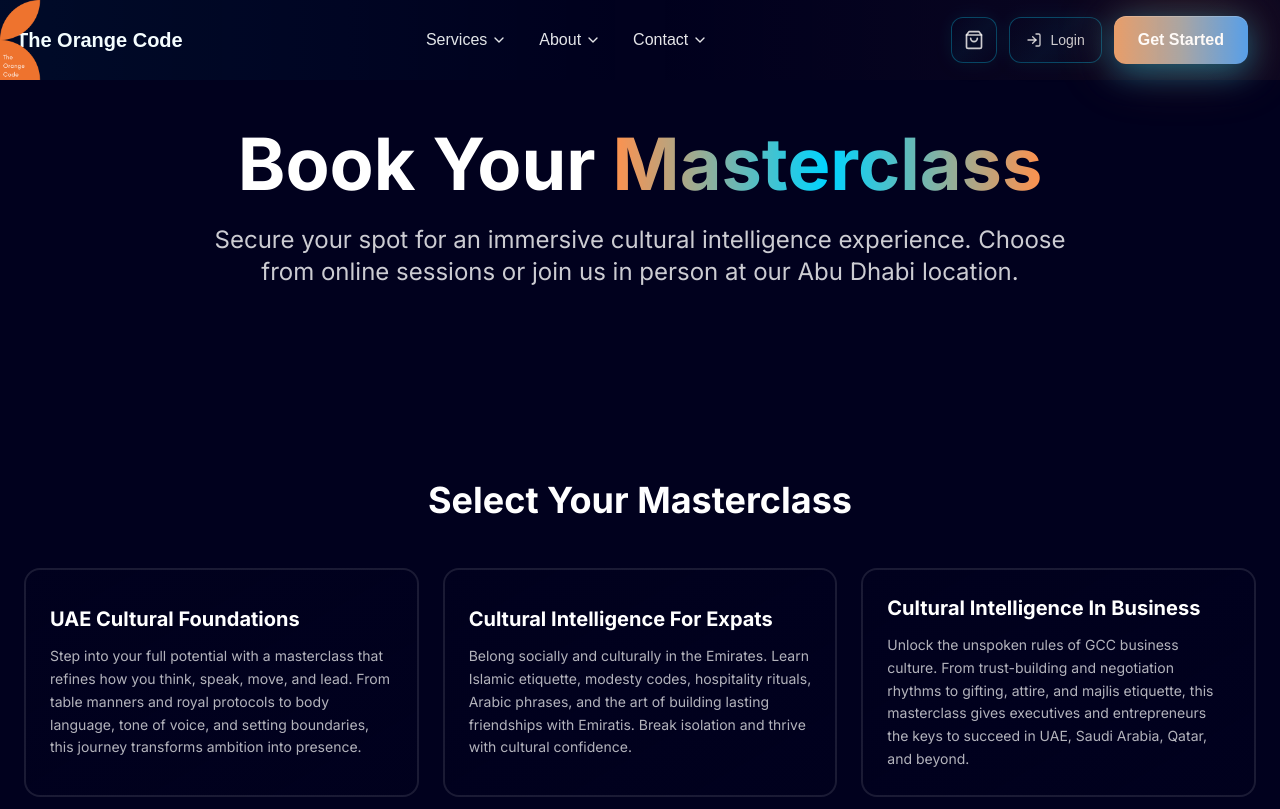
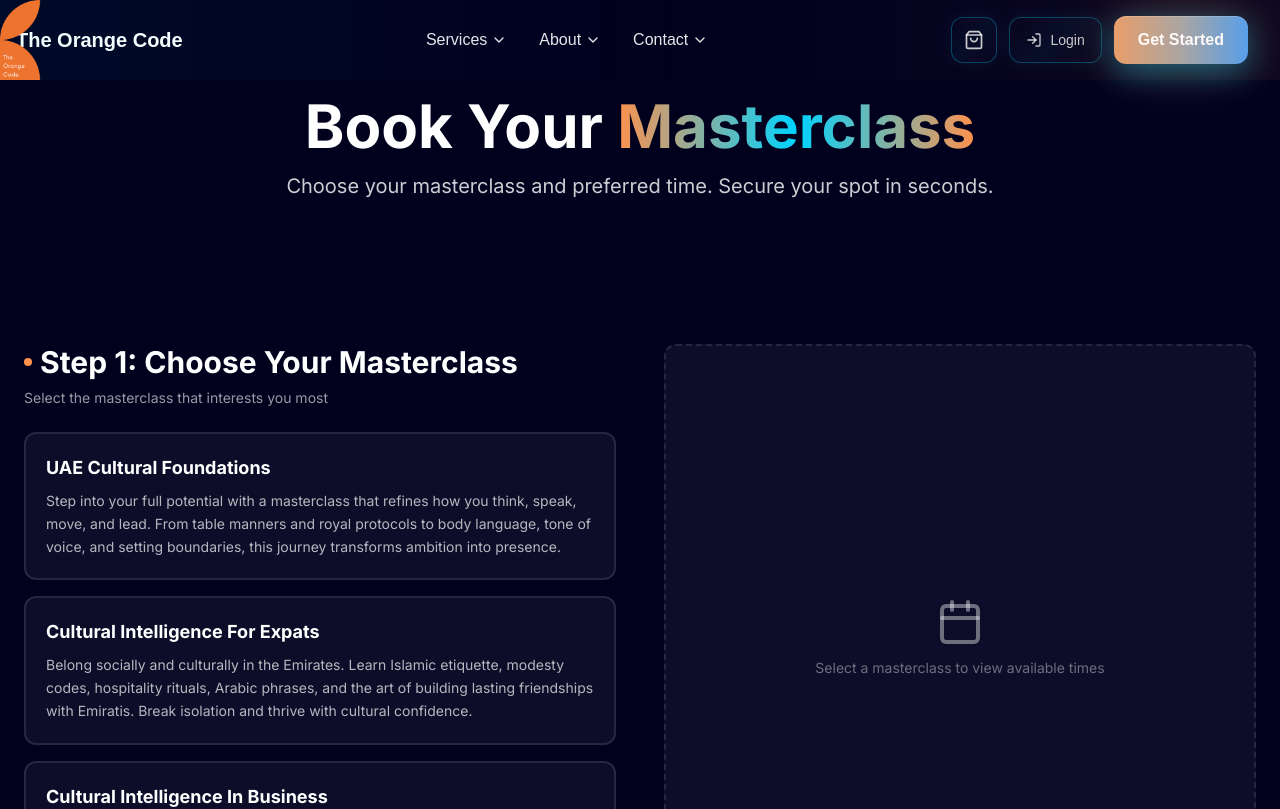
Before and after one commit to sksh100/theorangecode, a Next.js app: page /masterclasses in a window 1280 px wide. Shown: the top 809 px of the page. Built offline with nearby package versions, Linux system fonts and the light colour scheme.

Commit message:
Redesign masterclass page: side-by-side layout, fixed checkout button, award-winning UX

```diff
--- a/src/app/masterclasses/page.tsx
+++ b/src/app/masterclasses/page.tsx
@@ -2,7 +2,7 @@
 
 import { useState, useEffect } from 'react'
 import { motion, AnimatePresence } from 'framer-motion'
-import { Calendar, Clock, MapPin, Video, Mail, ArrowRight, Check } from 'lucide-react'
+import { Calendar, Clock, MapPin, Video, Mail, ArrowRight, Check, Sparkles } from 'lucide-react'
 import { ModernNavbar } from '@/components/ModernNavbar'
 import { ModernFooter } from '@/components/ModernFooter'
 import Link from 'next/link'
@@ -42,32 +42,26 @@ const masterclasses: Masterclass[] = [
   }
 ]
 
-// Generate available dates for the next 4 weeks - compact format
+// Generate available dates for the next 4 weeks
 const generateAvailableDates = (): TimeSlot[] => {
   const slots: TimeSlot[] = []
   const today = new Date()
   const fourWeeksLater = new Date(today)
   fourWeeksLater.setDate(today.getDate() + 28)
 
-  // Online slots: Monday, Wednesday, Saturday mornings (10:00 AM - 1:00 PM Dubai time)
   const onlineDays = [1, 3, 6] // Monday, Wednesday, Saturday
   const onlineTime = '10:00 AM - 1:00 PM'
-
-  // Offline slots: Tuesday, Thursday (11:00 AM - 2:00 PM)
   const offlineDays = [2, 4] // Tuesday, Thursday
   const offlineTime = '11:00 AM - 2:00 PM'
 
   for (let d = new Date(today); d <= fourWeeksLater; d.setDate(d.getDate() + 1)) {
     const dayOfWeek = d.getDay()
-
-    // Compact date format
     const formattedDate = d.toLocaleDateString('en-US', {
       weekday: 'short',
       month: 'short',
       day: 'numeric'
     })
 
-    // Add online slots
     if (onlineDays.includes(dayOfWeek)) {
       slots.push({
         date: formattedDate,
@@ -77,7 +71,6 @@ const generateAvailableDates = (): TimeSlot[] => {
       })
     }
 
-    // Add offline slots
     if (offlineDays.includes(dayOfWeek)) {
       slots.push({
         date: formattedDate,
@@ -95,24 +88,15 @@ export default function MasterclassesPage() {
   const [selectedMasterclass, setSelectedMasterclass] = useState<number | null>(null)
   const [selectedSlot, setSelectedSlot] = useState<TimeSlot | null>(null)
   const [filterType, setFilterType] = useState<'all' | 'online' | 'offline'>('all')
-  const [showSummary, setShowSummary] = useState(false)
 
   const availableSlots = generateAvailableDates()
   const filteredSlots = filterType === 'all'
     ? availableSlots
     : availableSlots.filter(slot => slot.type === filterType)
 
-  // Show summary when both are selected
-  useEffect(() => {
-    setShowSummary(selectedMasterclass !== null && selectedSlot !== null)
-  }, [selectedMasterclass, selectedSlot])
-
   const handleBookNow = () => {
     if (selectedMasterclass && selectedSlot) {
-      // Redirect directly to Stripe checkout
       const paymentLink = 'https://buy.stripe.com/5kQ3cv79cfH3byHdO08k800'
-
-      // Store booking data for reference
       const masterclassName = masterclasses.find(m => m.id === selectedMasterclass)?.title
       const bookingData = {
         masterclass: masterclassName,
@@ -121,8 +105,6 @@ export default function MasterclassesPage() {
         type: selectedSlot.type
       }
       sessionStorage.setItem('bookingData', JSON.stringify(bookingData))
-
-      // Immediate redirect to checkout
       window.location.href = paymentLink
     }
   }
@@ -131,6 +113,7 @@ export default function MasterclassesPage() {
     ? masterclasses.find(m => m.id === selectedMasterclass)
     : null
 
+  const isReadyToBook = selectedMasterclass !== null && selectedSlot !== null
 
   return (
     <div className="min-h-screen bg-primary-dark text-white">
@@ -143,7 +126,7 @@ export default function MasterclassesPage() {
         className="relative"
       >
         {/* Hero Section */}
-        <section className="relative py-20 md:py-32 overflow-hidden">
+        <section className="relative py-16 md:py-24 overflow-hidden">
           <div className="absolute inset-0 opacity-20">
             <div className="grid-pattern-animated" />
           </div>
@@ -155,48 +138,55 @@ export default function MasterclassesPage() {
               transition={{ duration: 0.8 }}
               className="text-center max-w-4xl mx-auto"
             >
-              <h1 className="text-5xl md:text-7xl font-bold mb-6">
+              <h1 className="text-4xl md:text-6xl font-bold mb-4">
                 <span className="text-white">Book Your </span>
                 <span className="bg-gradient-to-r from-orange via-azure-blue to-orange bg-clip-text text-transparent">
                   Masterclass
                 </span>
               </h1>
-              <p className="text-xl md:text-2xl text-white/80 leading-relaxed">
-                Secure your spot for an immersive cultural intelligence experience. Choose from online sessions or join us in person at our Abu Dhabi location.
+              <p className="text-lg md:text-xl text-white/80 leading-relaxed">
+                Choose your masterclass and preferred time. Secure your spot in seconds.
               </p>
             </motion.div>
           </div>
         </section>
 
-        {/* Masterclasses Selection */}
-        <section className="py-16 relative">
+        {/* Main Booking Section - Side by Side */}
+        <section className="py-8 md:py-12 relative">
           <div className="container mx-auto px-6">
-            <h2 className="text-3xl md:text-4xl font-bold text-center mb-12">
-              Select Your Masterclass
+            <div className="grid grid-cols-1 lg:grid-cols-2 gap-8 lg:gap-12 max-w-7xl mx-auto">
+
+              {/* Left Side - Masterclass Selection */}
+              <div className="space-y-6">
+                <div>
+                  <h2 className="text-2xl md:text-3xl font-bold mb-2 flex items-center gap-2">
+                    <span className="w-2 h-2 bg-orange rounded-full"></span>
+                    Step 1: Choose Your Masterclass
                   </h2>
+                  <p className="text-white/60 text-sm mb-6">Select the masterclass that interests you most</p>
+                </div>
 
-            <div className="grid grid-cols-1 md:grid-cols-3 gap-6 mb-16">
+                <div className="space-y-4">
                   {masterclasses.map((masterclass, index) => (
                     <motion.button
                       key={masterclass.id}
                       onClick={() => {
                         setSelectedMasterclass(masterclass.id)
-                    // Reset slot when masterclass changes
                         if (selectedMasterclass !== masterclass.id) {
                           setSelectedSlot(null)
                         }
                       }}
-                  initial={{ opacity: 0, y: 20 }}
+                      initial={{ opacity: 0, x: -20 }}
                       animate={{
                         opacity: 1,
-                    y: 0,
+                        x: 0,
                         scale: selectedMasterclass === masterclass.id ? 1.02 : 1
                       }}
                       transition={{ duration: 0.3, delay: index * 0.1 }}
-                  className={`relative p-6 rounded-2xl border-2 transition-all duration-300 text-left ${
+                      className={`relative w-full p-5 rounded-xl border-2 transition-all duration-300 text-left ${
                         selectedMasterclass === masterclass.id
-                      ? 'border-orange bg-gradient-to-br from-orange/20 to-orange/5 shadow-2xl shadow-orange/20 ring-2 ring-orange/30'
-                      : 'border-white/10 bg-gradient-to-br from-primary-dark/80 to-primary-dark/60 hover:border-orange/50'
+                          ? 'border-orange bg-gradient-to-br from-orange/20 to-orange/5 shadow-xl shadow-orange/20'
+                          : 'border-white/10 bg-white/5 hover:border-orange/50 hover:bg-white/10'
                       }`}
                     >
                       {selectedMasterclass === masterclass.id && (
@@ -209,7 +199,7 @@ export default function MasterclassesPage() {
                           <Check className="w-4 h-4 text-white" />
                         </motion.div>
                       )}
-                  <h3 className="text-xl font-bold mb-3 text-white">
+                      <h3 className="text-lg font-bold mb-2 text-white pr-8">
                         {masterclass.title}
                       </h3>
                       <p className="text-white/70 text-sm leading-relaxed">
@@ -219,67 +209,25 @@ export default function MasterclassesPage() {
                   ))}
                 </div>
               </div>
-        </section>
 
-        {/* Sticky Summary Bar - Shows when both selected */}
-        <AnimatePresence>
-          {showSummary && selectedMasterclassData && selectedSlot && (
+              {/* Right Side - Time Selection */}
+              <div className="space-y-6">
+                {selectedMasterclass ? (
                   <motion.div
-              initial={{ y: 100, opacity: 0 }}
-              animate={{ y: 0, opacity: 1 }}
-              exit={{ y: 100, opacity: 0 }}
-              transition={{ duration: 0.3 }}
-              className="fixed bottom-0 left-0 right-0 z-50 bg-gradient-to-r from-primary-dark via-primary-dark/95 to-primary-dark border-t border-orange/30 backdrop-blur-xl shadow-2xl"
+                    initial={{ opacity: 0, x: 20 }}
+                    animate={{ opacity: 1, x: 0 }}
+                    transition={{ duration: 0.4 }}
                   >
-              <div className="container mx-auto px-6 py-4">
-                <div className="flex flex-col md:flex-row items-center justify-between gap-4">
-                  <div className="flex-1 flex flex-col md:flex-row items-start md:items-center gap-4 text-sm">
-                    <div className="flex items-center gap-2">
-                      <Check className="w-4 h-4 text-orange" />
-                      <span className="text-white/90 font-semibold">{selectedMasterclassData.title}</span>
+                    <div>
+                      <h2 className="text-2xl md:text-3xl font-bold mb-2 flex items-center gap-2">
+                        <span className="w-2 h-2 bg-azure-blue rounded-full"></span>
+                        Step 2: Choose Your Time
+                      </h2>
+                      <p className="text-white/60 text-sm mb-6">Select your preferred date and session type</p>
                     </div>
-                    <div className="flex items-center gap-2 text-white/70">
-                      <Calendar className="w-4 h-4" />
-                      <span>{selectedSlot.date}</span>
-                    </div>
-                    <div className="flex items-center gap-2 text-white/70">
-                      <Clock className="w-4 h-4" />
-                      <span>{selectedSlot.time}</span>
-                    </div>
-                    {selectedSlot.type === 'offline' && (
-                      <div className="flex items-center gap-2 text-white/70">
-                        <MapPin className="w-4 h-4" />
-                        <span>Abu Dhabi</span>
-                      </div>
-                    )}
-                  </div>
-                  <motion.button
-                    onClick={handleBookNow}
-                    whileHover={{ scale: 1.05 }}
-                    whileTap={{ scale: 0.95 }}
-                    className="w-full md:w-auto px-8 py-3 bg-gradient-to-r from-orange via-azure-blue to-orange text-white font-bold rounded-xl shadow-2xl hover:shadow-orange/50 transition-all duration-300 flex items-center justify-center gap-2"
-                  >
-                    <span>Secure Your Spot → Checkout</span>
-                    <ArrowRight className="w-5 h-5" />
-                  </motion.button>
-                </div>
-              </div>
-            </motion.div>
-          )}
-        </AnimatePresence>
 
-        {/* Date & Time Selection - Compact */}
-        {selectedMasterclass && (
-          <motion.section
-            initial={{ opacity: 0, y: 30 }}
-            animate={{ opacity: 1, y: 0 }}
-            transition={{ duration: 0.6 }}
-            className="py-12 relative pb-24 md:pb-12"
-          >
-            <div className="container mx-auto px-6">
-              <div className="max-w-4xl mx-auto">
-                {/* Filter Tabs - Compact */}
-                <div className="flex flex-wrap justify-center gap-3 mb-8">
+                    {/* Filter Tabs */}
+                    <div className="flex gap-3 mb-6">
                       <button
                         onClick={() => setFilterType('all')}
                         className={`px-4 py-2 rounded-lg text-sm font-semibold transition-all duration-300 ${
@@ -314,17 +262,14 @@ export default function MasterclassesPage() {
                       </button>
                     </div>
 
-                {/* Compact Time Slots - Grid Layout */}
-                <div className="grid grid-cols-2 sm:grid-cols-3 md:grid-cols-4 lg:grid-cols-5 gap-2">
+                    {/* Time Slots Grid */}
+                    <div className="grid grid-cols-2 sm:grid-cols-3 gap-3 max-h-[500px] overflow-y-auto pr-2 custom-scrollbar">
                       {filteredSlots.map((slot, index) => (
                         <motion.button
                           key={`${slot.date}-${slot.type}-${index}`}
-                      onClick={() => {
+                          onClick={(e) => {
+                            e.preventDefault()
                             setSelectedSlot(slot)
-                        // Scroll to show summary
-                        setTimeout(() => {
-                          window.scrollTo({ top: document.body.scrollHeight, behavior: 'smooth' })
-                        }, 100)
                           }}
                           initial={{ opacity: 0, scale: 0.9 }}
                           animate={{ opacity: 1, scale: 1 }}
@@ -333,66 +278,128 @@ export default function MasterclassesPage() {
                             selectedSlot?.date === slot.date && selectedSlot?.type === slot.type
                               ? 'border-orange bg-gradient-to-br from-orange/30 to-orange/10 shadow-lg shadow-orange/30 scale-105'
                               : 'border-white/10 bg-white/5 hover:border-orange/50 hover:bg-white/10'
-                      } ${!slot.available ? 'opacity-50 cursor-not-allowed' : ''}`}
-                      disabled={!slot.available}
+                          }`}
                         >
                           {selectedSlot?.date === slot.date && selectedSlot?.type === slot.type && (
                             <motion.div
                               initial={{ scale: 0 }}
                               animate={{ scale: 1 }}
-                          className="absolute -top-1 -right-1 w-4 h-4 bg-orange rounded-full flex items-center justify-center border-2 border-primary-dark"
+                              className="absolute -top-1 -right-1 w-5 h-5 bg-orange rounded-full flex items-center justify-center border-2 border-primary-dark"
                             >
-                          <Check className="w-2.5 h-2.5 text-white" />
+                              <Check className="w-3 h-3 text-white" />
                             </motion.div>
                           )}
 
-                      <div className="flex flex-col items-center gap-1">
+                          <div className="flex flex-col items-center gap-1.5">
                             {slot.type === 'online' ? (
                               <Video className="w-4 h-4 text-azure-blue" />
                             ) : (
                               <MapPin className="w-4 h-4 text-orange" />
                             )}
                             <p className="text-white text-xs font-semibold leading-tight">{slot.date}</p>
-                        <p className="text-white/60 text-[10px] leading-tight">{slot.time}</p>
+                            <p className="text-white/70 text-[10px] leading-tight">{slot.time}</p>
+                            {slot.type === 'offline' && (
+                              <p className="text-white/50 text-[9px]">Abu Dhabi</p>
+                            )}
                           </div>
                         </motion.button>
                       ))}
                     </div>
 
-                {/* Abu Dhabi Location - Only show when offline selected */}
+                    {/* Location Image for Offline */}
                     {filterType === 'offline' && selectedSlot?.type === 'offline' && (
                       <motion.div
-                    initial={{ opacity: 0, y: 20 }}
+                        initial={{ opacity: 0, y: 10 }}
                         animate={{ opacity: 1, y: 0 }}
-                    className="mt-8 max-w-2xl mx-auto"
+                        className="mt-6 rounded-xl overflow-hidden border border-white/10"
                       >
-                    <div className="relative rounded-xl overflow-hidden border border-white/10">
                         <div className="aspect-video bg-gradient-to-br from-orange/20 to-light-blue/20 flex items-center justify-center">
                           <div className="text-center">
-                          <MapPin className="w-12 h-12 text-orange/50 mx-auto mb-2" />
-                          <p className="text-white/70">Etihad Towers Boardroom</p>
-                          <p className="text-white/50 text-sm mt-1">Abu Dhabi, UAE</p>
+                            <MapPin className="w-10 h-10 text-orange/50 mx-auto mb-2" />
+                            <p className="text-white/70 text-sm">Etihad Towers Boardroom</p>
+                            <p className="text-white/50 text-xs mt-1">Abu Dhabi, UAE</p>
                           </div>
                         </div>
+                      </motion.div>
+                    )}
+                  </motion.div>
+                ) : (
+                  <motion.div
+                    initial={{ opacity: 0 }}
+                    animate={{ opacity: 1 }}
+                    className="flex items-center justify-center h-full min-h-[400px] border-2 border-dashed border-white/10 rounded-xl bg-white/5"
+                  >
+                    <div className="text-center text-white/40">
+                      <Calendar className="w-12 h-12 mx-auto mb-3" />
+                      <p className="text-sm">Select a masterclass to view available times</p>
                     </div>
                   </motion.div>
                 )}
               </div>
             </div>
-          </motion.section>
+          </div>
+        </section>
+
+        {/* Fixed Checkout Button - Always Visible When Ready */}
+        <AnimatePresence>
+          {isReadyToBook && selectedMasterclassData && selectedSlot && (
+            <motion.div
+              initial={{ y: 100, opacity: 0 }}
+              animate={{ y: 0, opacity: 1 }}
+              exit={{ y: 100, opacity: 0 }}
+              transition={{ duration: 0.3 }}
+              className="fixed bottom-0 left-0 right-0 z-50 bg-gradient-to-r from-primary-dark via-primary-dark/98 to-primary-dark border-t-2 border-orange/40 backdrop-blur-2xl shadow-2xl"
+            >
+              <div className="container mx-auto px-6 py-5">
+                <div className="flex flex-col md:flex-row items-center justify-between gap-4 max-w-7xl mx-auto">
+                  {/* Selection Summary */}
+                  <div className="flex-1 flex flex-wrap items-center gap-4 text-sm">
+                    <div className="flex items-center gap-2">
+                      <div className="w-2 h-2 bg-orange rounded-full animate-pulse"></div>
+                      <span className="text-white/90 font-semibold">{selectedMasterclassData.title}</span>
+                    </div>
+                    <div className="hidden md:flex items-center gap-2 text-white/70">
+                      <Calendar className="w-4 h-4" />
+                      <span>{selectedSlot.date}</span>
+                    </div>
+                    <div className="flex items-center gap-2 text-white/70">
+                      <Clock className="w-4 h-4" />
+                      <span>{selectedSlot.time}</span>
+                    </div>
+                    {selectedSlot.type === 'offline' && (
+                      <div className="flex items-center gap-2 text-white/70">
+                        <MapPin className="w-4 h-4" />
+                        <span>Abu Dhabi</span>
+                      </div>
                     )}
+                  </div>
 
+                  {/* Checkout Button */}
+                  <motion.button
+                    onClick={handleBookNow}
+                    whileHover={{ scale: 1.02 }}
+                    whileTap={{ scale: 0.98 }}
+                    className="w-full md:w-auto px-10 py-4 bg-gradient-to-r from-orange via-azure-blue to-orange text-white font-bold text-lg rounded-xl shadow-2xl hover:shadow-orange/50 transition-all duration-300 flex items-center justify-center gap-3 group"
+                  >
+                    <Sparkles className="w-5 h-5 group-hover:rotate-12 transition-transform" />
+                    <span>Secure Your Spot → Checkout</span>
+                    <ArrowRight className="w-5 h-5 group-hover:translate-x-1 transition-transform" />
+                  </motion.button>
+                </div>
+              </div>
+            </motion.div>
+          )}
+        </AnimatePresence>
 
         {/* Alternative Booking Option */}
-        <section className="py-16 relative pb-32 md:pb-24">
+        <section className="py-16 relative pb-32 md:pb-28">
           <div className="container mx-auto px-6">
             <div className="max-w-3xl mx-auto text-center">
               <h3 className="text-2xl md:text-3xl font-bold mb-6">
                 Need a Different Time?
               </h3>
               <p className="text-white/80 text-lg mb-8 leading-relaxed">
-                We understand that schedules can be challenging. If you'd like to attend at a different time,
-                we'd be happy to accommodate you. Contact us directly and we'll work together to find the perfect slot for you.
+                We understand that schedules can be challenging. Contact us directly and we'll work together to find the perfect slot for you.
               </p>
 
               <div className="flex flex-col sm:flex-row gap-4 justify-center">
```
Also changed, not shown: src/app/globals.css (+19 -0 lines). Lines whose indentation alone changed are shown as unchanged.
